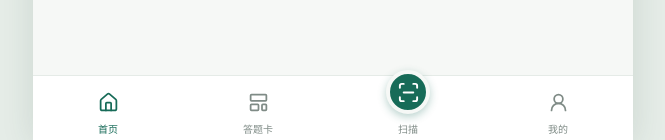
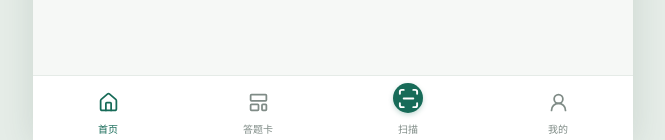
Before and after one commit to marszhongx/answer-sheet-manager, a React (Vite) app: page / in a window 1280 px wide. Shown: the part 657-797 px from the top of the page, without its empty margins (307-972 px from the left). Built offline with nearby package versions, Linux system fonts and the light colour scheme.

Commit message:
fix: align scan navigation icon

```diff
--- a/src/styles.css
+++ b/src/styles.css
@@ -972,15 +972,13 @@ button {
 .bottom-nav .scan-nav-icon {
   display: grid;
   place-items: center;
-  align-self: start;
-  width: 44px;
-  height: 44px;
-  margin-top: -13px;
+  width: 30px;
+  height: 30px;
   color: #fff;
-  border: 4px solid #f6f8f6;
+  border: 0;
   border-radius: 50%;
   background: #176b58;
-  box-shadow: 0 3px 8px #176b584d;
+  box-shadow: 0 2px 5px #176b5840;
 }
 .scanner-screen {
   position: fixed;
```
